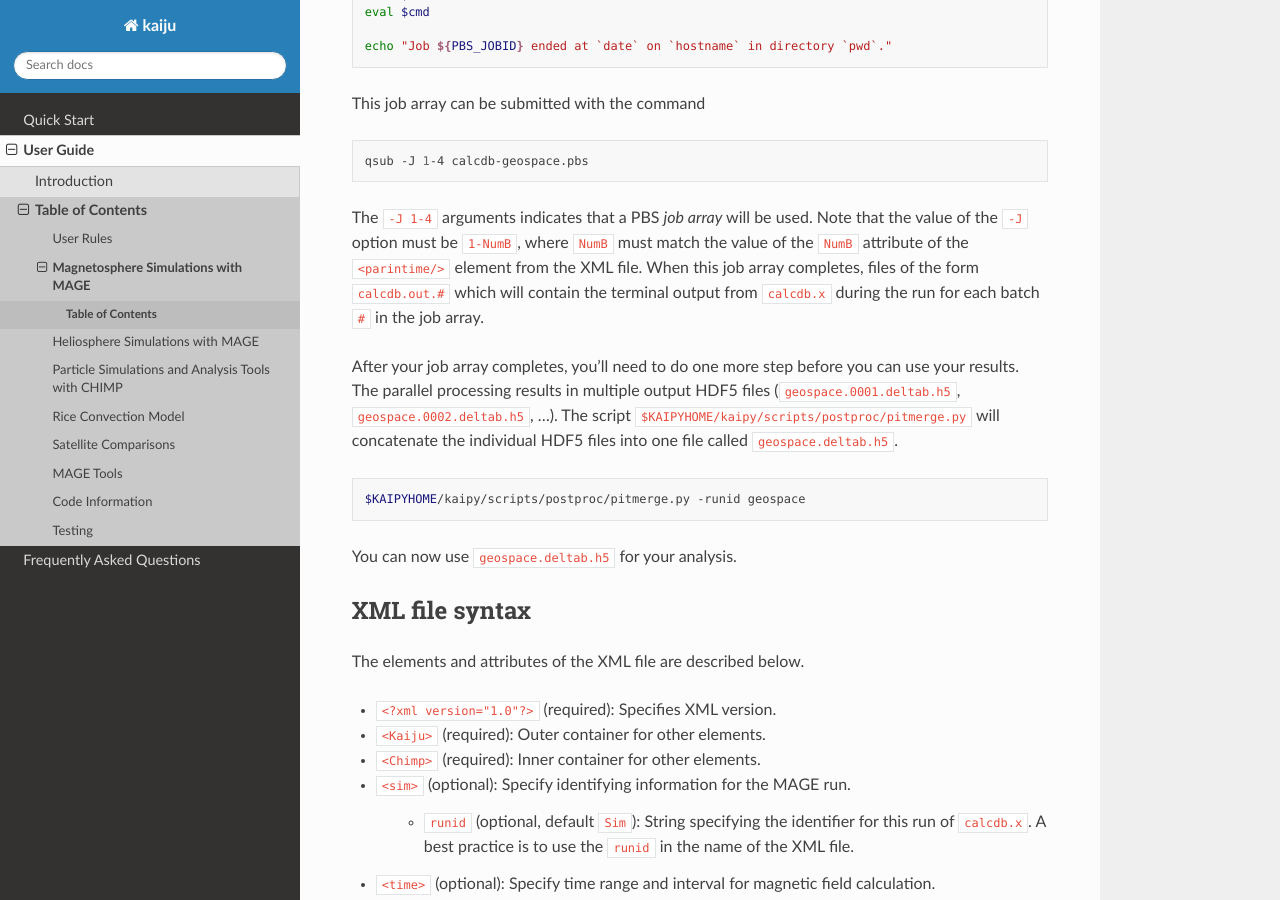
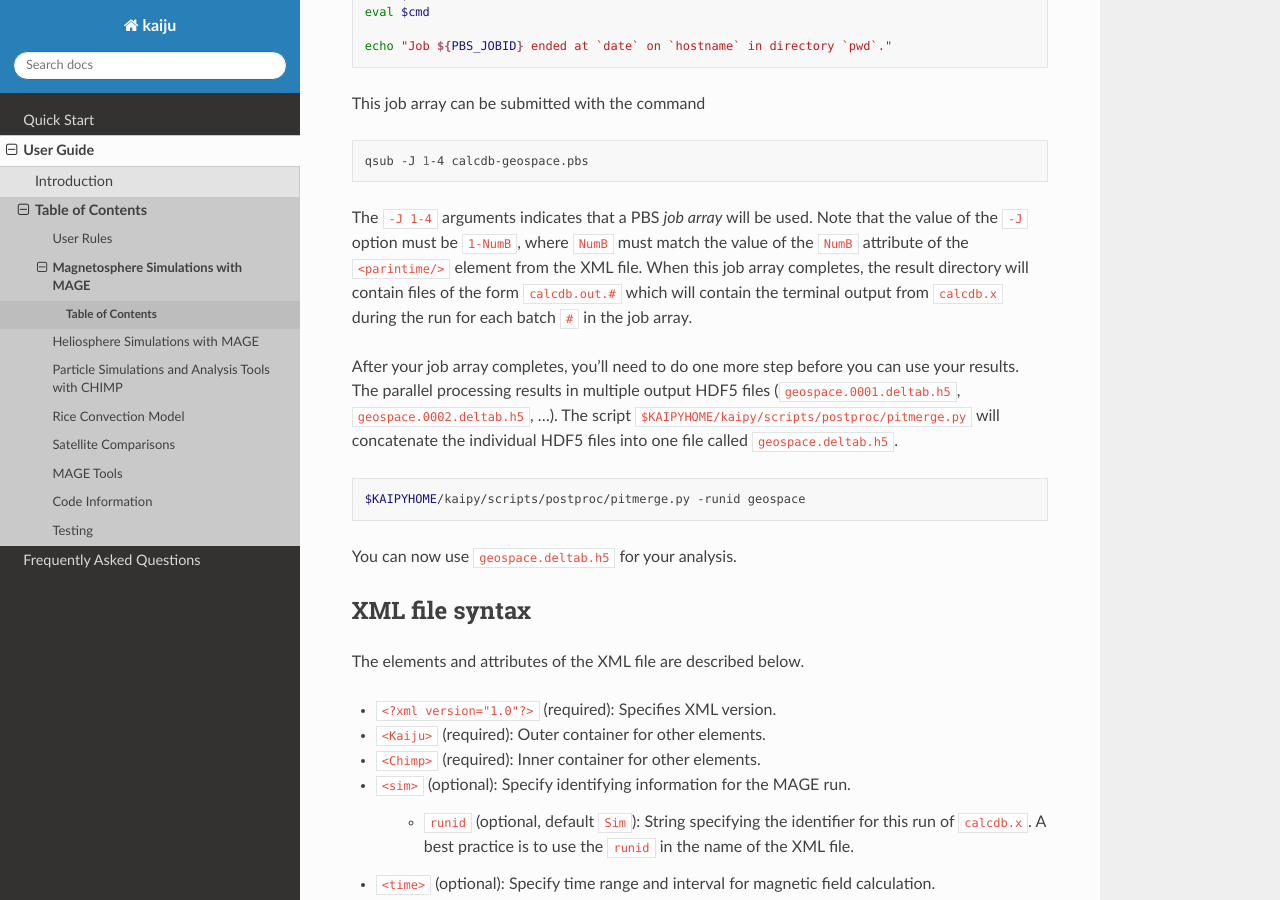
Before and after one commit to rgorby/MAGE, a Sphinx documentation site: the page built from docs/source/userGuide/magnetosphere/analysisTools/groundMag.rst, in a window 1280 px wide and 900 px high, scrolled down 2941 px. Built offline with Sphinx 7.4.7 and the Read the Docs theme 3.1.0, drawn with Linux system fonts in a browser that asks for light colours; pages that are not in the unit, such as notebooks, are missing from menus.

Commit message:
Tweaked descriptive text.

```diff
--- a/docs/source/userGuide/magnetosphere/analysisTools/groundMag.rst
+++ b/docs/source/userGuide/magnetosphere/analysisTools/groundMag.rst
@@ -131,7 +131,7 @@ This job array can be submitted with the command
 
    qsub -J 1-4 calcdb-geospace.pbs
 
-The ``-J 1-4`` arguments indicates that a PBS *job array* will be used. Note that the value of the ``-J`` option must be ``1-NumB``, where ``NumB`` must match the value of the ``NumB`` attribute of the ``<parintime/>`` element from the XML file. When this job array completes, files of the form ``calcdb.out.#`` which will contain the terminal output from ``calcdb.x`` during the run for each batch ``#`` in the job array.
+The ``-J 1-4`` arguments indicates that a PBS *job array* will be used. Note that the value of the ``-J`` option must be ``1-NumB``, where ``NumB`` must match the value of the ``NumB`` attribute of the ``<parintime/>`` element from the XML file. When this job array completes, the result directory will contain files of the form ``calcdb.out.#`` which will contain the terminal output from ``calcdb.x`` during the run for each batch ``#`` in the job array.
 
 After your job array completes, you'll need to do one more step before you can use your results. The parallel processing results in multiple output HDF5 files (``geospace.0001.deltab.h5``, ``geospace.0002.deltab.h5``, ...). The script ``$KAIPYHOME/kaipy/scripts/postproc/pitmerge.py`` will concatenate the individual HDF5 files into one file called ``geospace.deltab.h5``.
 
```
